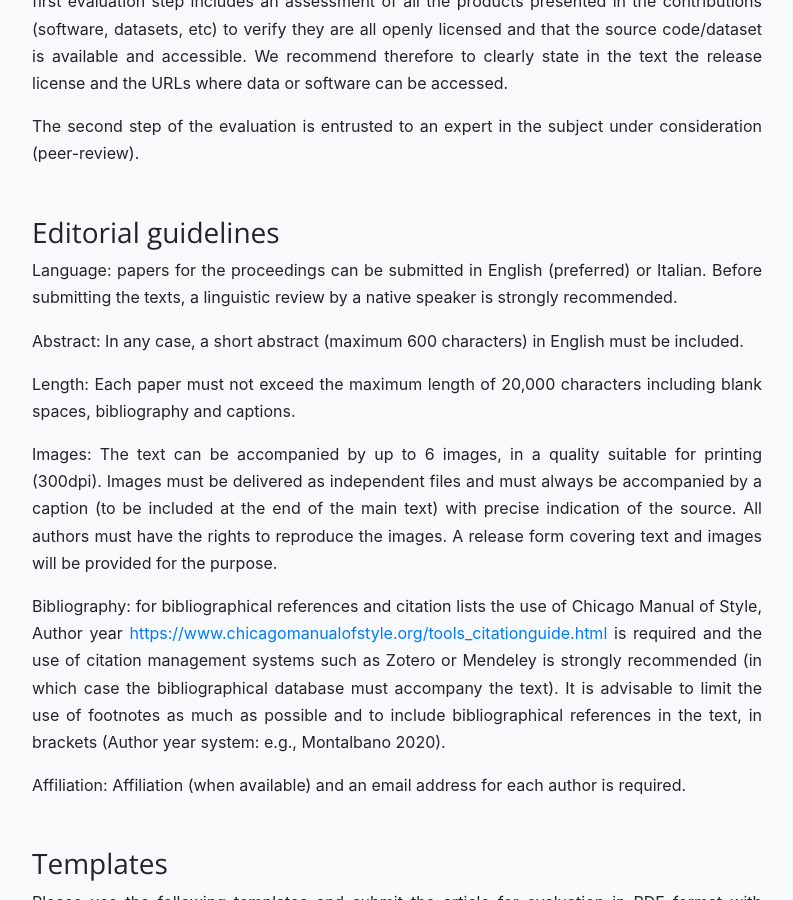
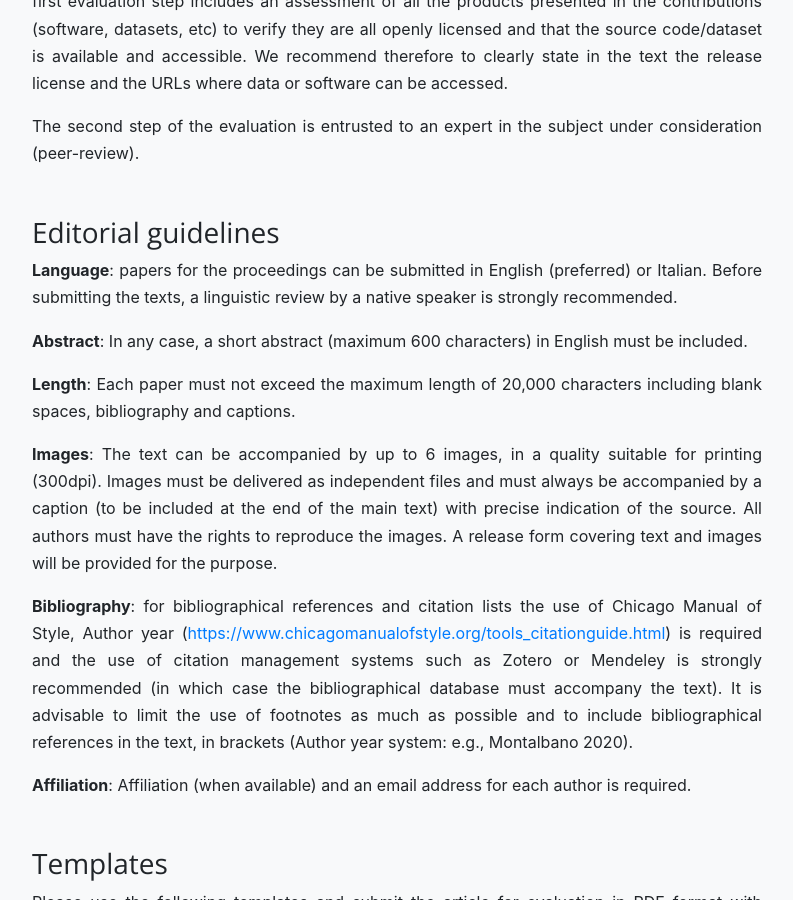
Before and after one commit to archeofoss/archeofoss2020, a Jekyll site: the page built from proceedings.md, in a window 1280 px wide and 900 px high, scrolled down 1117 px. Shown: the whole window, without its empty margins (243-1036 px from the left). Built offline with Jekyll 4.4.1, drawn with Linux system fonts in a browser that asks for light colours; nearby versions of some CDN libraries; some of the changed lines change nothing that is shown.

Commit message:
Typo fix

```diff
--- a/proceedings.md
+++ b/proceedings.md
@@ -30,17 +30,17 @@ The second step of the evaluation is entrusted to an expert in the subject under
 
 ### Editorial guidelines
 
-Language: papers for the proceedings can be submitted in English (preferred) or Italian. Before submitting the texts, a linguistic review by a native speaker is strongly recommended.
+**Language**: papers for the proceedings can be submitted in English (preferred) or Italian. Before submitting the texts, a linguistic review by a native speaker is strongly recommended.
 
-Abstract: In any case, a short abstract (maximum 600 characters) in English must be included.
+**Abstract**: In any case, a short abstract (maximum 600 characters) in English must be included.
 
-Length: Each paper must not exceed the maximum length of 20,000 characters including blank spaces, bibliography and captions.
+**Length**: Each paper must not exceed the maximum length of 20,000 characters including blank spaces, bibliography and captions.
 
-Images: The text can be accompanied by up to 6 images, in a quality suitable for printing (300dpi). Images must be delivered as independent files and must always be accompanied by a caption (to be included at the end of the main text) with precise indication of the source. All authors must have the rights to reproduce the images. A release form covering text and images will be provided for the purpose.
+**Images**: The text can be accompanied by up to 6 images, in a quality suitable for printing (300dpi). Images must be delivered as independent files and must always be accompanied by a caption (to be included at the end of the main text) with precise indication of the source. All authors must have the rights to reproduce the images. A release form covering text and images will be provided for the purpose.
 
-Bibliography: for bibliographical references and citation lists the use of Chicago Manual of Style, Author year [https://www.chicagomanualofstyle.org/tools_citationguide.html](https://www.chicagomanualofstyle.org/tools_citationguide.html) is required and the use of citation management systems such as Zotero or Mendeley is strongly recommended (in which case the bibliographical database must accompany the text). It is advisable to limit the use of footnotes as much as possible and to include bibliographical references in the text, in brackets (Author year system: e.g., Montalbano 2020).
+**Bibliography**: for bibliographical references and citation lists the use of Chicago Manual of Style, Author year ([https://www.chicagomanualofstyle.org/tools_citationguide.html](https://www.chicagomanualofstyle.org/tools_citationguide.html)) is required and the use of citation management systems such as Zotero or Mendeley is strongly recommended (in which case the bibliographical database must accompany the text). It is advisable to limit the use of footnotes as much as possible and to include bibliographical references in the text, in brackets (Author year system: e.g., Montalbano 2020).
 
-Affiliation: Affiliation (when available) and an email address for each author is required.
+**Affiliation**: Affiliation (when available) and an email address for each author is required.
 
 ### Templates
 
```
